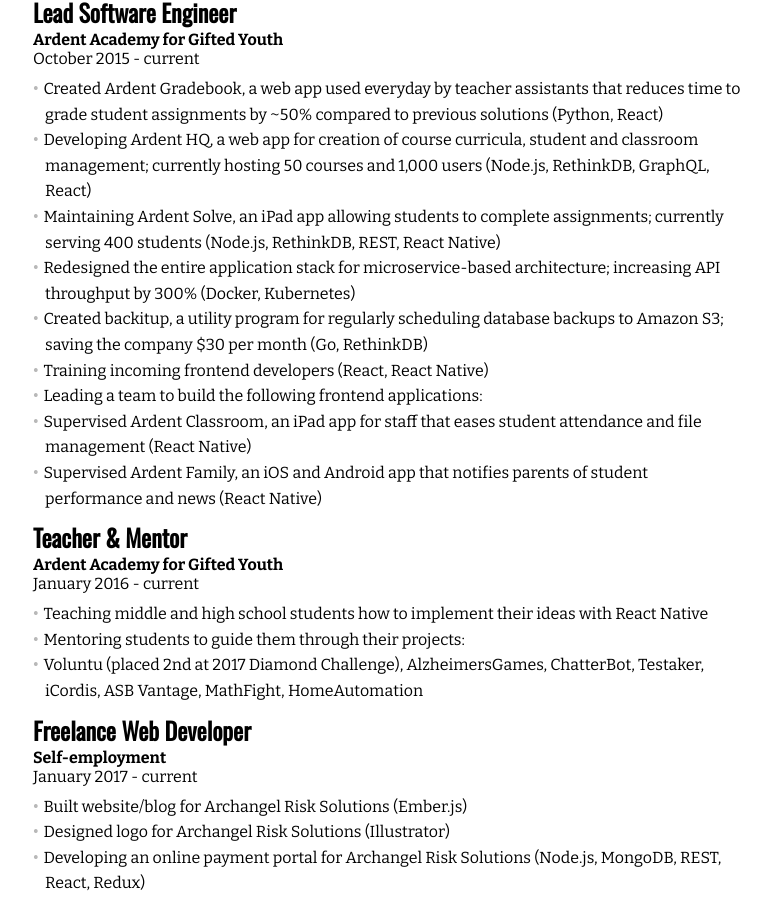
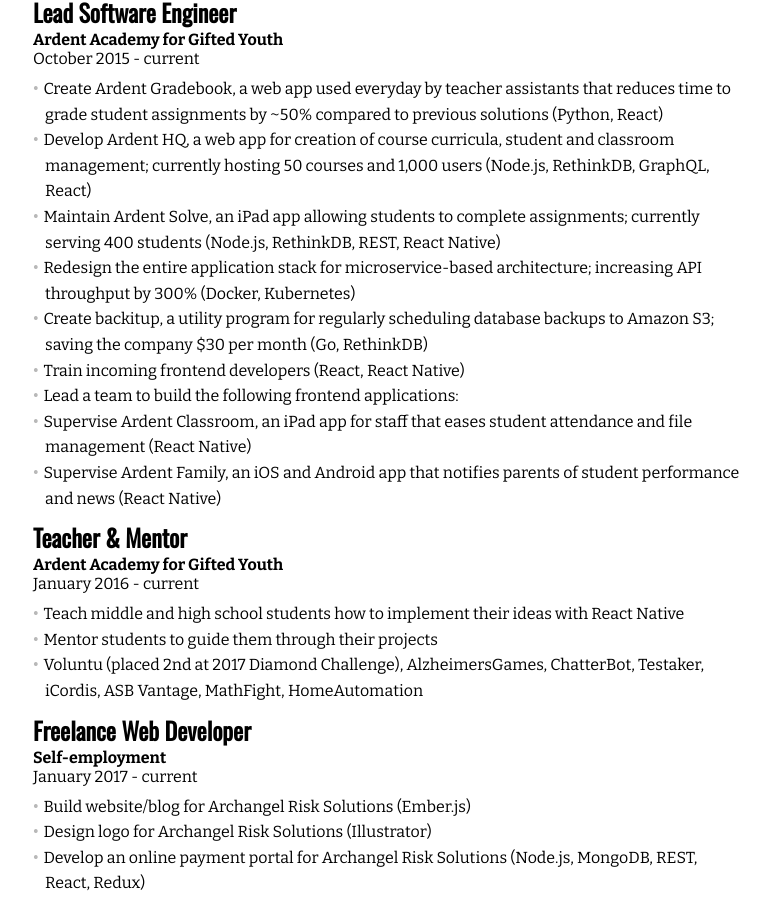
Before and after one commit to puradox/puradox.github.io, a React (Create React App) app: page / in a window 1280 px wide. Shown: the part 1139-2059 px from the top of the page, without its empty margins (252-1023 px from the left). Built offline with nearby package versions, Linux system fonts and the light colour scheme.

Commit message:
fix: Use present tense

```diff
--- a/src/containers/Home.js
+++ b/src/containers/Home.js
@@ -80,15 +80,15 @@
                 from='October 2015'
                 to='current'
                 highlights={[
-                    'Created Ardent Gradebook, a web app used everyday by teacher assistants that reduces time to grade student assignments by ~50% compared to previous solutions (Python, React)',
-                    'Developing Ardent HQ, a web app for creation of course curricula, student and classroom management; currently hosting 50 courses and 1,000 users (Node.js, RethinkDB, GraphQL, React)',
-                    'Maintaining Ardent Solve, an iPad app allowing students to complete assignments; currently serving 400 students (Node.js, RethinkDB, REST, React Native)',
-                    'Redesigned the entire application stack for microservice-based architecture; increasing API throughput by 300% (Docker, Kubernetes)',
-                    'Created backitup, a utility program for regularly scheduling database backups to Amazon S3; saving the company $30 per month (Go, RethinkDB)',
-                    'Training incoming frontend developers (React, React Native)',
-                    'Leading a team to build the following frontend applications:',
-                    'Supervised Ardent Classroom, an iPad app for staff that eases student attendance and file management (React Native)',
-                    'Supervised Ardent Family, an iOS and Android app that notifies parents of student performance and news (React Native)',
+                    'Create Ardent Gradebook, a web app used everyday by teacher assistants that reduces time to grade student assignments by ~50% compared to previous solutions (Python, React)',
+                    'Develop Ardent HQ, a web app for creation of course curricula, student and classroom management; currently hosting 50 courses and 1,000 users (Node.js, RethinkDB, GraphQL, React)',
+                    'Maintain Ardent Solve, an iPad app allowing students to complete assignments; currently serving 400 students (Node.js, RethinkDB, REST, React Native)',
+                    'Redesign the entire application stack for microservice-based architecture; increasing API throughput by 300% (Docker, Kubernetes)',
+                    'Create backitup, a utility program for regularly scheduling database backups to Amazon S3; saving the company $30 per month (Go, RethinkDB)',
+                    'Train incoming frontend developers (React, React Native)',
+                    'Lead a team to build the following frontend applications:',
+                    'Supervise Ardent Classroom, an iPad app for staff that eases student attendance and file management (React Native)',
+                    'Supervise Ardent Family, an iOS and Android app that notifies parents of student performance and news (React Native)',
                 ]}
             />
             <Experience
@@ -97,8 +97,8 @@
                 from='January 2016'
                 to='current'
                 highlights={[
-                    'Teaching middle and high school students how to implement their ideas with React Native',
-                    'Mentoring students to guide them through their projects:',
+                    'Teach middle and high school students how to implement their ideas with React Native',
+                    'Mentor students to guide them through their projects',
                     'Voluntu (placed 2nd at 2017 Diamond Challenge), AlzheimersGames, ChatterBot, Testaker, iCordis, ASB Vantage, MathFight, HomeAutomation',
                 ]}
             />
@@ -108,9 +108,9 @@
                 from='January 2017'
                 to='current'
                 highlights={[
-                    'Built website/blog for Archangel Risk Solutions (Ember.js)',
-                    'Designed logo for Archangel Risk Solutions (Illustrator)',
-                    'Developing an online payment portal for Archangel Risk Solutions (Node.js, MongoDB, REST, React, Redux)',
+                    'Build website/blog for Archangel Risk Solutions (Ember.js)',
+                    'Design logo for Archangel Risk Solutions (Illustrator)',
+                    'Develop an online payment portal for Archangel Risk Solutions (Node.js, MongoDB, REST, React, Redux)',
                 ]}
             />
         </Section>
```
